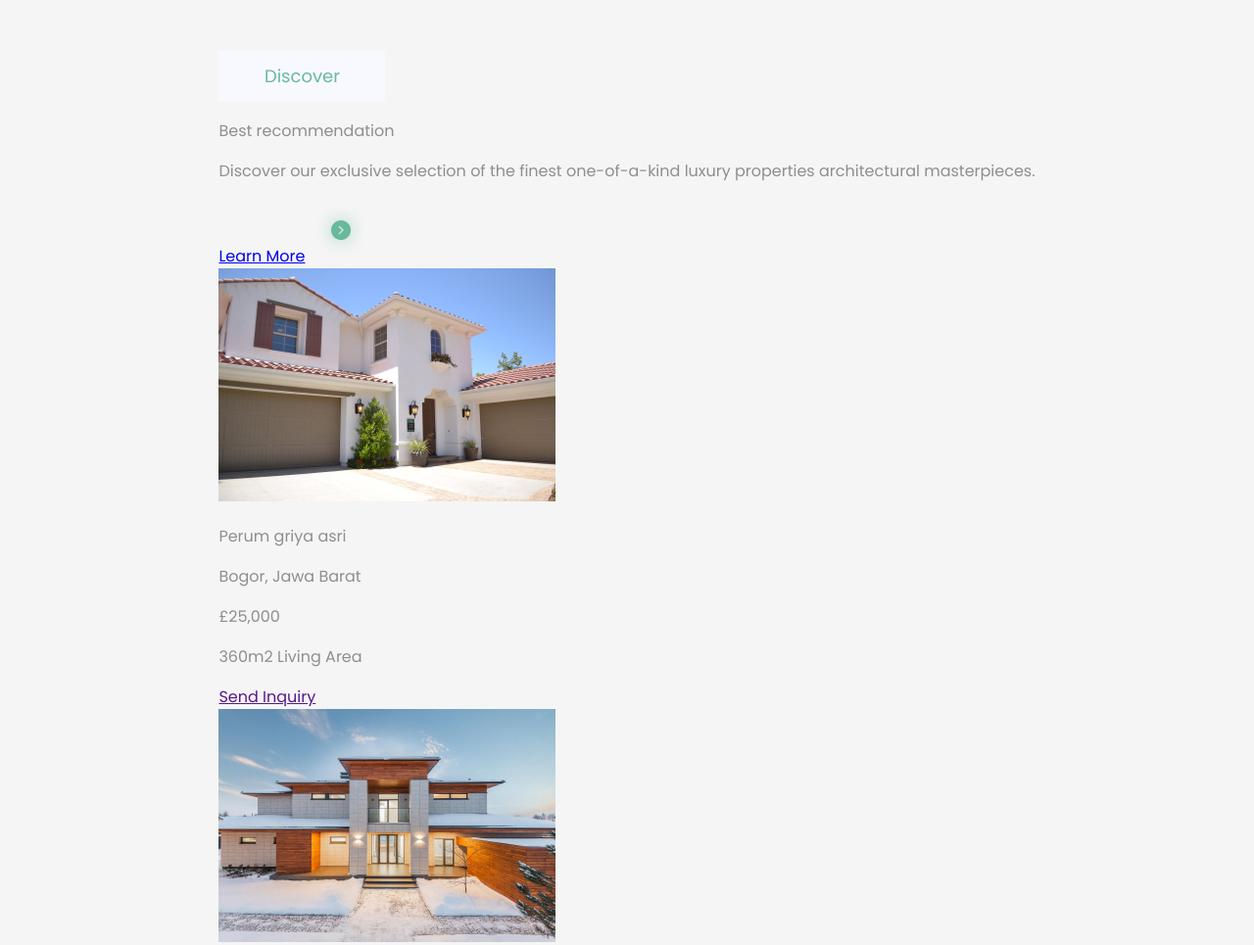
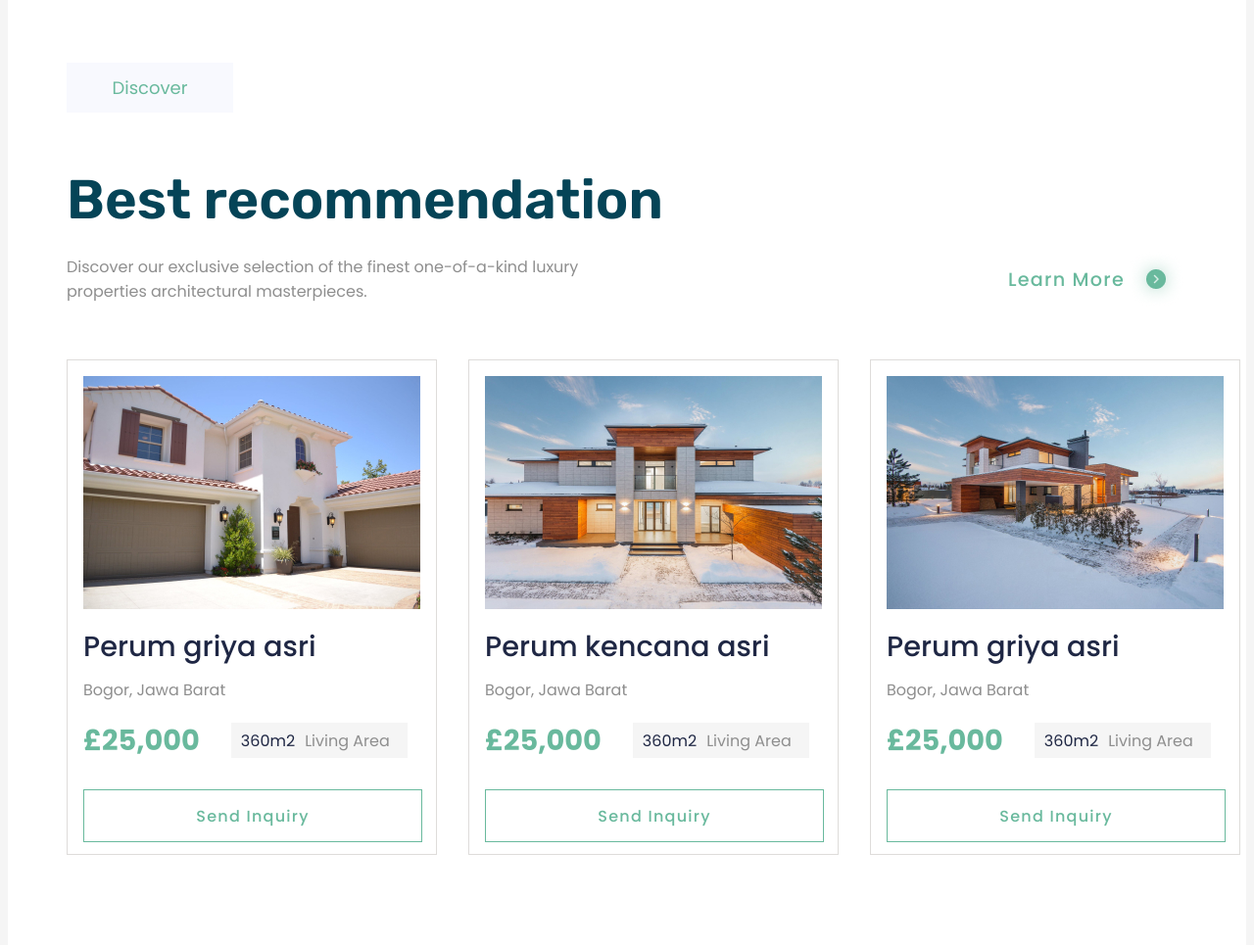
Before and after one commit to EshrakRahman/Real_Estate_Landing_Page, a plain HTML site: page index.html in a window 1280 px wide. Shown: the part 780-1745 px from the top of the page at 98% size. Drawn offline with Linux system fonts and the light colour scheme.

Commit message:
Recommendation section completed

```diff
--- a/index.html
+++ b/index.html
@@ -73,7 +73,7 @@
 <!-- Header section end-->
 
 <!-- Main section start -->
-<main>
+<main class="">
 <!--    Recommendation section start-->
     <div class="recommendation-section">
         <div class="wrapper">
@@ -88,8 +88,11 @@
                     <p class="description">
                         Discover our exclusive selection of the finest one-of-a-kind luxury properties architectural masterpieces.
                     </p>
-                    <a href="#"> Learn More</a>
-                    <img src="assets/Arrow%20-%20Right%20Circle.png" alt="">
+                    <div class="recommendation-section-lnk">
+
+                        <a href="#"> Learn More</a>
+                        <img src="assets/Arrow%20-%20Right%20Circle.png" alt="">
+                    </div>
                 </div>
             </div>
             <div class="cards">
@@ -106,10 +109,10 @@
                             £25,000
                         </p>
                         <p class="length">
-                            <span>360m2</span> Living Area
+                            <span>360m2 </span> Living Area
                         </p>
                     </div>
-                    <a href="" class="send-inquiry">
+                    <a href="#" class="send-inquiry">
                         Send Inquiry
                     </a>
                 </div>
@@ -133,7 +136,6 @@
                         Send Inquiry
                     </a>
                 </div>
-                </div>
                 <div class="card-three">
                     <img src="assets/card_img_three.jpeg" alt="A picture of house in winter season">
                     <p class="card-title">
@@ -154,7 +156,6 @@
                         Send Inquiry
                     </a>
                 </div>
-                </div>
             </div>
         </div>
     </div>
--- a/style/style.css
+++ b/style/style.css
@@ -107,7 +107,7 @@ body {
 
 .header-section {
     width: 100%;
-    height: 806px;
+    height: 754px;
 }
 
 .navbar {
@@ -220,3 +220,139 @@ body {
 .search-bar .title-color {
     font-size: var(--font-size-md);
 }
+/* Main tag css */
+main {
+    width: 100%;
+}
+/* Recommendation css */
+.recommendation-section {
+    width: 100%;
+    height: 950px;
+    background-color: var(--bg-white);
+    display: flex;
+    justify-content: center;
+    padding: var(--spacing-xl) 0;
+}
+
+.recommendation-section .recommendation-title {
+    font-family: var(--title-font-family);
+    font-size: 3.5rem;
+    font-weight: bold;
+    color: #054457;
+    margin-bottom: 16px;
+}
+
+.recommendation-section .recommendation-description {
+    display: flex;
+    align-items: center;
+    justify-content: space-between;
+
+}
+
+.recommendation-description .description {
+    width: 50%;
+    font-size: var(--font-size-regular);
+    margin: 0 0 50px 0;
+}
+
+.recommendation-section-lnk {
+    display: flex;
+    align-items: center;
+    margin: 0 0 50px 0;
+}
+
+.recommendation-section-lnk a {
+    color: var(--primary-acent-color);
+    font-size: 1.2rem;
+    font-weight: 500;
+    text-decoration: none;
+    letter-spacing: 1.25px;
+    transition: transform .3s ease;
+}
+
+.recommendation-section-lnk a:hover {
+    transform: scale(1.1);
+
+}
+
+.recommendation-section-lnk img:hover {
+    transform: scale(1.1);
+}
+
+.recommendation-section .cards {
+    display: flex;
+    justify-content: space-between;
+    align-items: center;
+    gap: var(--spacing-lg);
+}
+
+.card-one, .card-two, .card-three {
+    width: 376px;
+    height: 472px;
+    background-color: var(--bg-white);
+    border: 1px solid #DEDCDA;
+    padding: var(--spacing-md);
+}
+
+.recommendation-section .card-title {
+    font-size: 1.8rem;
+    color: var(--title-color);
+    font-weight: 500;
+    margin: 10px 0;
+}
+
+.recommendation-section .card-subtitle {
+    font-size: 1rem;
+    margin: 5px 0;
+}
+
+.recommendation-section .price-section {
+    display: flex;
+    gap: var(--spacing-lg);
+    /*justify-content: space-evenly;*/
+    align-items: center;
+}
+
+.recommendation-section .price-section .price {
+    color: var(--primary-acent-color);
+    font-size: 1.8rem;
+    font-weight: bold;
+    margin: 10px 0;
+}
+
+.recommendation-section .price-section .length {
+    width: 160px;
+    height: 36px;
+    display: flex;
+    align-items: center;
+    background-color: #F5F5F5;
+    padding: 0 10px;
+}
+
+.recommendation-section .price-section .length span {
+    color: var(--title-color);
+    font-size: 1rem;
+    margin-right: 10px;
+}
+
+.recommendation-section .send-inquiry {
+    display: flex;
+    align-items: center;
+    justify-content: center;
+    margin: var(--spacing-md) 0;
+    width: 100%;
+    height: 52px;
+    background-color: transparent;
+    border: 1px solid var(--primary-acent-color);
+    text-decoration: none;
+    color: var(--primary-acent-color);
+    font-size: 1rem;
+    font-weight: 500;
+    transition: .3s ease;
+    letter-spacing: 1.25px;
+}
+
+.recommendation-section .send-inquiry:hover {
+    background-color: var(--primary-acent-color);
+    color: var(--bg-white);
+}
```
